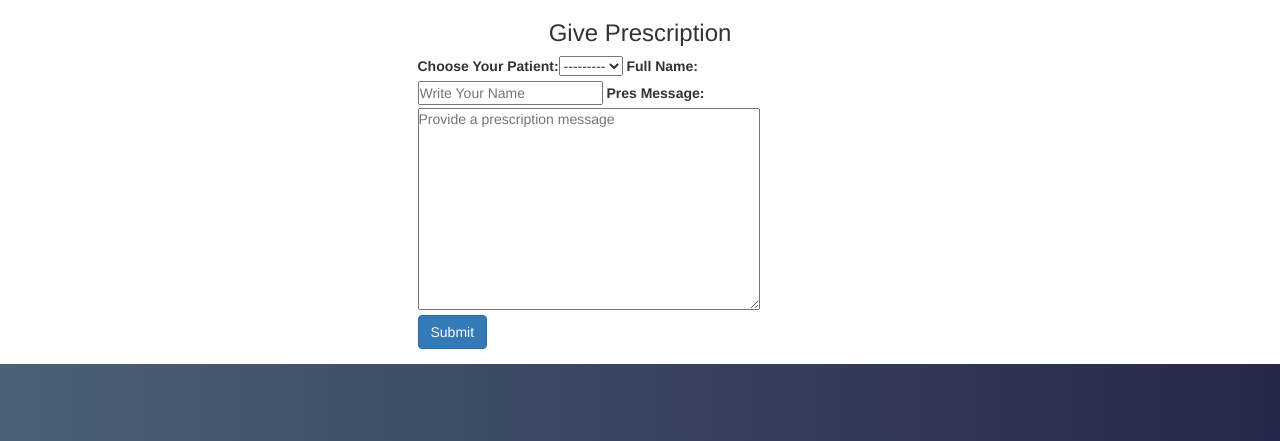
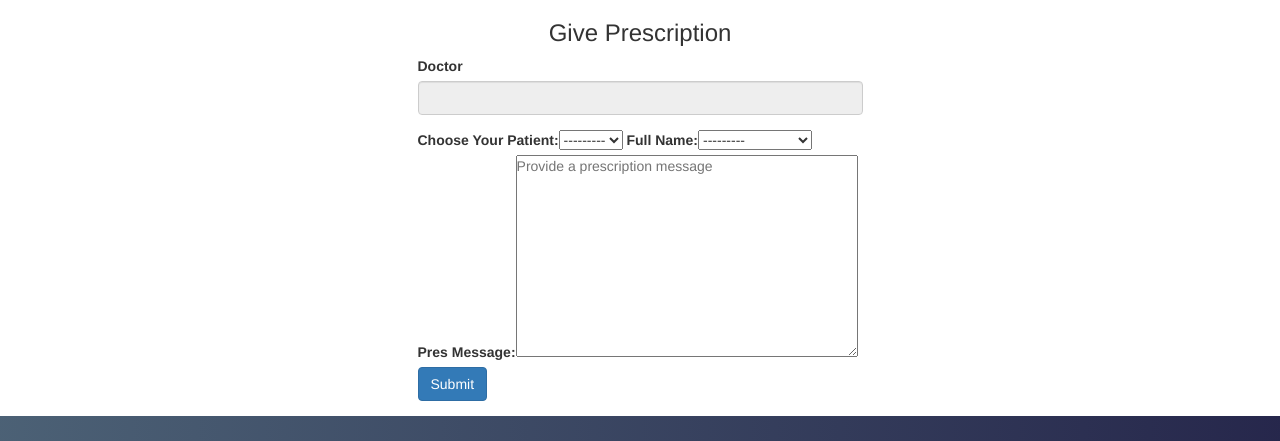
Before and after one commit to kush1307/Appointment_System, a Django app: template templates/appointment/give_prescription.html in a window 1280 px wide. Shown: the part 90-531 px from the top of the page. Run offline with Django 3.2, Linux system fonts and the light colour scheme; the template is opened without the code that fills it: values that come from a table or form of the project are taken from there, others are empty; data comes from the database, SQL or seed files in the repository; some libraries are stand-ins or nearby versions; some web fonts are replaced.

Commit message:
update prescription module

```diff
--- a/appointment/forms.py
+++ b/appointment/forms.py
@@ -1,6 +1,6 @@
 from django import forms
 from .models import Appointment, TakeAppointment, PatientPrescription
-
+from accounts.models import User
 
 class CreateAppointmentForm(forms.ModelForm):
     def __init__(self, *args, **kwargs):
--- a/appointment/models.py
+++ b/appointment/models.py
@@ -50,7 +50,8 @@
 class PatientPrescription(models.Model):
     user = models.ForeignKey(User, on_delete=models.CASCADE)
     appointment = models.ForeignKey(TakeAppointment, on_delete=models.CASCADE)
-    full_name = models.CharField(max_length=100)
+    # full_name = models.CharField(max_length=100)
+    full_name = models.ForeignKey(Appointment, on_delete=models.CASCADE)
     pres_message = models.TextField()
 
     def __str__(self):
--- a/templates/appointment/give_prescription.html
+++ b/templates/appointment/give_prescription.html
@@ -14,6 +14,10 @@
 
                     <form action="" method="POST" >{% csrf_token %}
 
+                        <div class="form-group">
+                            <label for="doctor">Doctor</label>
+                            <input type="text" name="doctor" class="form-control" value="{{ request.user.first_name }} {{ request.user.last_name }}" disabled>
+                        </div>
                         {{ form|bootstrap }}
 
                         <div class="row form-group">
```
Also changed, not shown: appointment/migrations/0006_auto_20210406_1923.py (added), appointment/migrations/0007_auto_20210406_1956.py (added), appointment/migrations/0008_auto_20210406_1958.py (added), media/doc_pro_pic/doc-3.jpg (added), media/doc_pro_pic/doc-3_IWN6xvA.jpg (added), media/doc_pro_pic/doc-7.jpg (added).
